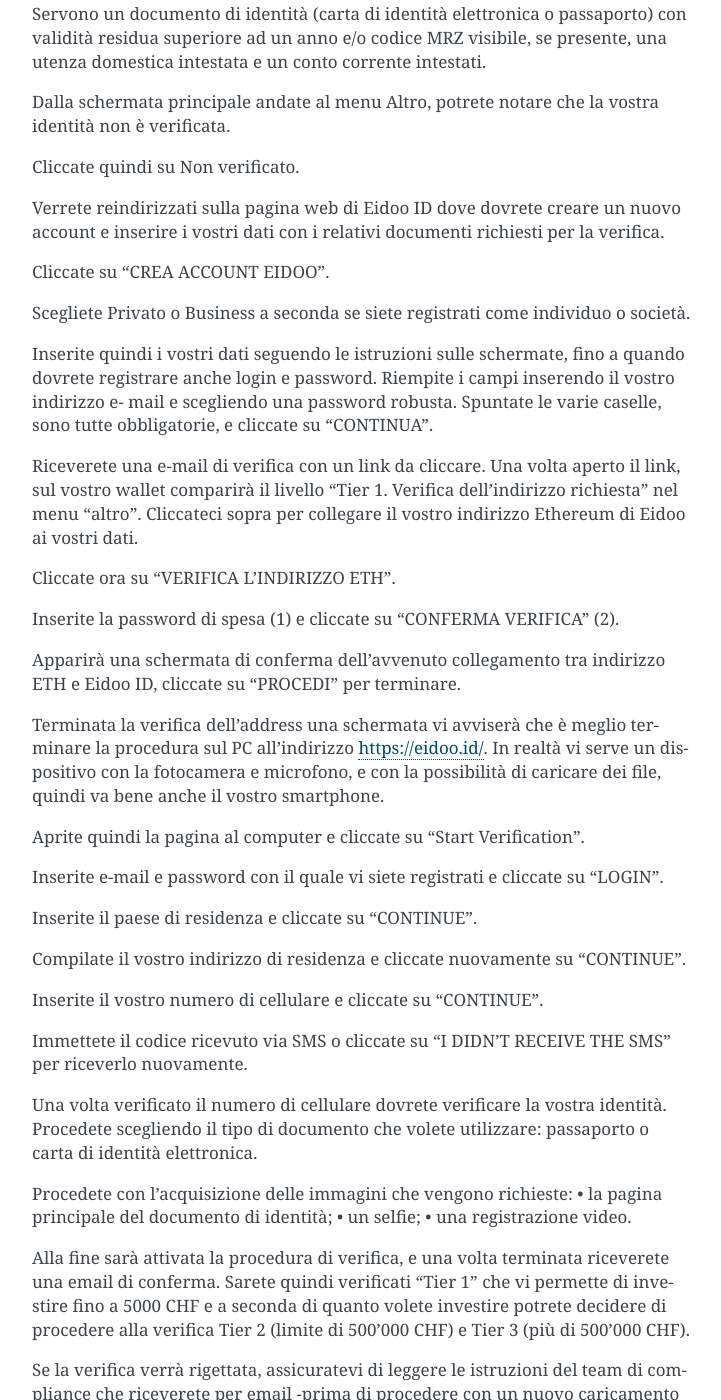
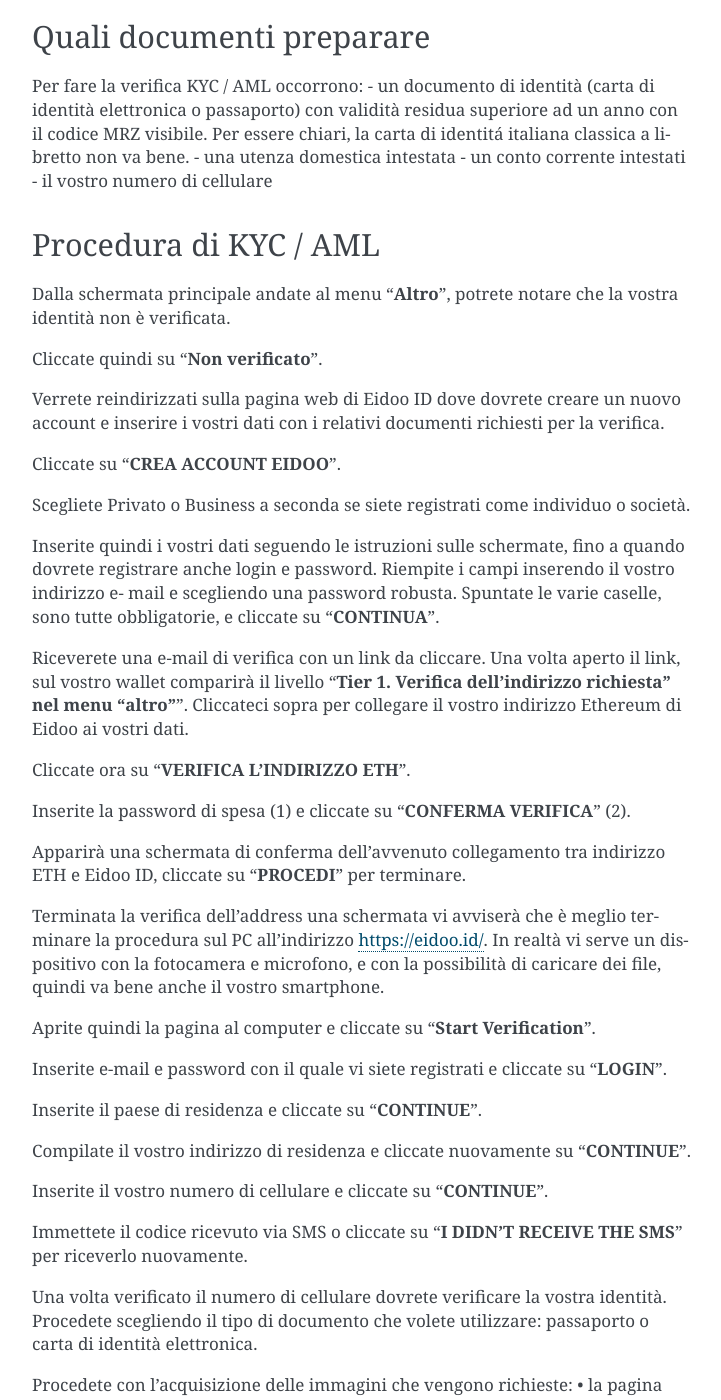
Before and after one commit to bloxster/eidoo, a Sphinx documentation site: the page built from docs/kyc.rst, in a window 1280 px wide and 1400 px high, scrolled down 429 px. Shown: the whole window, without its empty margins (388-1109 px from the left). Built offline with Sphinx 7.4.7, drawn with Linux system fonts in a browser that asks for light colours; some of the changed text lies outside the part shown.

Commit message:
Update kyc.rst

```diff
--- a/docs/kyc.rst
+++ b/docs/kyc.rst
@@ -7,22 +7,30 @@
 
 Per poter accedere a questi servizi è necessario registrarsi e passare una procedura di KYC e AML, le normative atte a evitare il riciclaggio del denaro e il suo uso per fini terroristici.
 
-Servono un documento di identità (carta di identità elettronica o passaporto) con validità residua superiore ad un anno e/o codice MRZ visibile, se presente, una utenza domestica intestata e un conto corrente intestati.
+Quali documenti preparare
+-------------------------
 
+Per fare la verifica KYC / AML occorrono:
+- un documento di identità (carta di identità elettronica o passaporto) con validità residua superiore ad un anno con il codice MRZ visibile. Per essere chiari, la carta di identitá italiana classica a libretto non va bene.
+- una utenza domestica intestata
+- un conto corrente intestati
+- il vostro numero di cellulare
 
+Procedura di KYC / AML
+----------------------
 
-Dalla schermata principale andate al menu Altro, potrete notare che la vostra identità non è verificata.
+Dalla schermata principale andate al menu "**Altro**", potrete notare che la vostra identità non è verificata.
 
 
 
 
-Cliccate quindi su Non verificato.
+Cliccate quindi su "**Non verificato**".
 
 
 
 Verrete reindirizzati sulla pagina web di Eidoo ID dove dovrete creare un nuovo account e inserire i vostri dati con i relativi documenti richiesti per la verifica.
 
-Cliccate su “CREA ACCOUNT EIDOO”.
+Cliccate su “**CREA ACCOUNT EIDOO**”.
 
 
 
@@ -32,28 +40,28 @@
 
 
 
-Inserite quindi i vostri dati seguendo le istruzioni sulle schermate, fino a quando dovrete registrare anche login e password. Riempite i campi inserendo il vostro indirizzo e- mail e scegliendo una password robusta. Spuntate le varie caselle, sono tutte obbligatorie, e cliccate su “CONTINUA”.
+Inserite quindi i vostri dati seguendo le istruzioni sulle schermate, fino a quando dovrete registrare anche login e password. Riempite i campi inserendo il vostro indirizzo e- mail e scegliendo una password robusta. Spuntate le varie caselle, sono tutte obbligatorie, e cliccate su “**CONTINUA**”.
 
 
 
-Riceverete una e-mail di verifica con un link da cliccare. Una volta aperto il link, sul vostro wallet comparirà il livello “Tier 1. Verifica dell’indirizzo richiesta” nel menu “altro”. Cliccateci sopra per collegare il vostro indirizzo Ethereum di Eidoo ai vostri dati.
+Riceverete una e-mail di verifica con un link da cliccare. Una volta aperto il link, sul vostro wallet comparirà il livello “**Tier 1. Verifica dell’indirizzo richiesta” nel menu “altro”**". Cliccateci sopra per collegare il vostro indirizzo Ethereum di Eidoo ai vostri dati.
 
 
 
 
 
 
-Cliccate ora su “VERIFICA L’INDIRIZZO ETH”.
+Cliccate ora su “**VERIFICA L’INDIRIZZO ETH**”.
 
 
 
 
-Inserite la password di spesa (1) e cliccate su “CONFERMA VERIFICA” (2).
+Inserite la password di spesa (1) e cliccate su “**CONFERMA VERIFICA**” (2).
 
 
 
 
-Apparirà una schermata di conferma dell’avvenuto collegamento tra indirizzo ETH e Eidoo ID, cliccate su “PROCEDI” per terminare.
+Apparirà una schermata di conferma dell’avvenuto collegamento tra indirizzo ETH e Eidoo ID, cliccate su “**PROCEDI**” per terminare.
 
 
 
@@ -63,34 +71,34 @@
 
 
 
-Aprite quindi la pagina al computer e cliccate su “Start Verification”.
+Aprite quindi la pagina al computer e cliccate su “**Start Verification**”.
 
 
 
 
-Inserite e-mail e password con il quale vi siete registrati e cliccate su “LOGIN”.
+Inserite e-mail e password con il quale vi siete registrati e cliccate su “**LOGIN**”.
 
 
 
 
-Inserite il paese di residenza e cliccate su “CONTINUE”.
+Inserite il paese di residenza e cliccate su “**CONTINUE**”.
 
 
 
 
-Compilate il vostro indirizzo di residenza e cliccate nuovamente su “CONTINUE”.
+Compilate il vostro indirizzo di residenza e cliccate nuovamente su “**CONTINUE**”.
 
 
 
 
 
-Inserite il vostro numero di cellulare e cliccate su “CONTINUE”.
+Inserite il vostro numero di cellulare e cliccate su “**CONTINUE**”.
 
 
 
 
 
-Immettete il codice ricevuto via SMS o cliccate su “I DIDN’T RECEIVE THE SMS” per riceverlo nuovamente.
+Immettete il codice ricevuto via SMS o cliccate su “**I DIDN’T RECEIVE THE SMS**” per riceverlo nuovamente.
 
 
 
@@ -104,7 +112,7 @@
 •	un selfie;
 •	una registrazione video.
 
-Alla fine sarà attivata la procedura di verifica, e una volta terminata riceverete una email di conferma. Sarete quindi verificati “Tier 1” che vi permette di investire fino a 5000 CHF e a seconda di quanto volete investire potrete decidere di procedere alla verifica Tier 2 (limite di 500'000 CHF) e Tier 3 (più di 500'000 CHF).
+Alla fine sarà attivata la procedura di verifica, e una volta terminata riceverete una email di conferma. Sarete quindi verificati “**Tier 1**” che vi permette di investire fino a 5000 CHF e a seconda di quanto volete investire potrete decidere di procedere alla verifica Tier 2 (limite di 500'000 CHF) e Tier 3 (più di 500'000 CHF).
 
 
 
@@ -127,4 +135,4 @@
 
 
 
-Se volete proseguire con la verifica Tier 3 seguite le istruzioni cliccando su “INCREMENTA VERIFICA A TIER 3”.
+Se volete proseguire con la verifica Tier 3 seguite le istruzioni cliccando su “**INCREMENTA VERIFICA A TIER 3**”.
```
